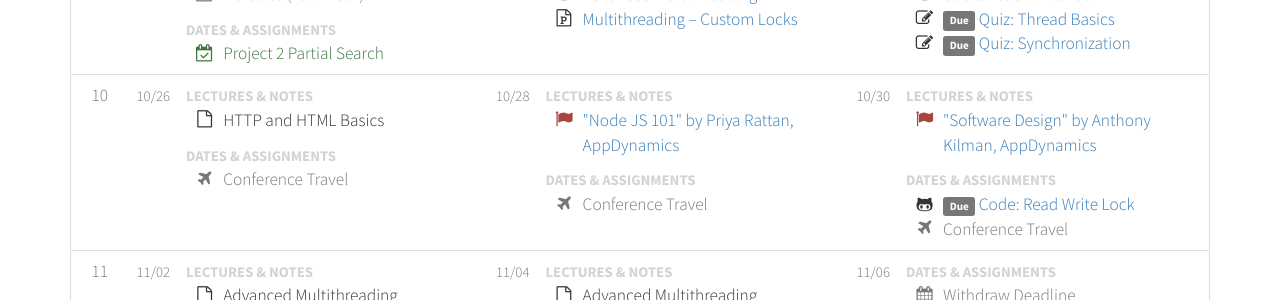
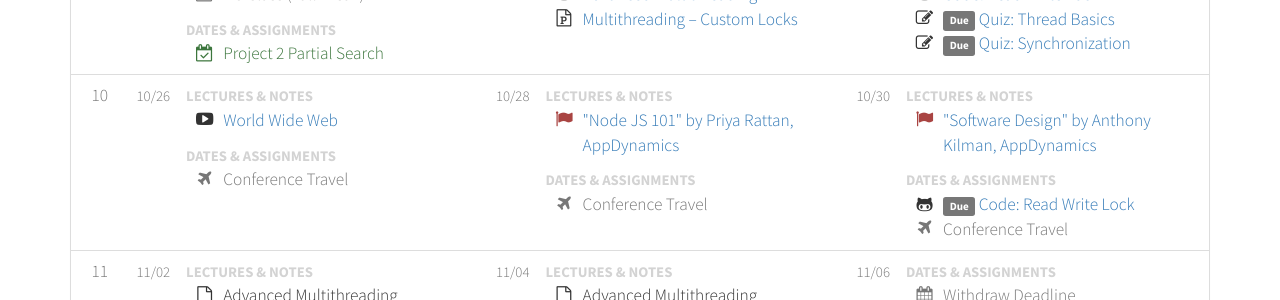
Before and after one commit to cs212/fall2015, a Jekyll site: the page built from schedule.html, in a window 1280 px wide and 900 px high, scrolled down 1641 px. Shown: the part 151-451 px from the top of the window. Built offline with Jekyll 4.4.1, drawn with Linux system fonts in a browser that asks for light colours; Markdown is read by kramdown in place of the engine named in the settings.

Commit message:
Added YouTube videos.

```diff
--- a/_data/schedule.yml
+++ b/_data/schedule.yml
@@ -402,7 +402,9 @@
   days :
     - class : 2015-10-26 # Mon
       notes :
-        - name : 'HTTP and HTML Basics'
+        - name : 'World Wide Web'
+          icon : 'fa-youtube-play'
+          link : 'https://www.youtube.com/playlist?list=PLm6V-0HXZmF2VBZ1DNto-e6lG_zggopxz'
       other :
         - name : 'Conference Travel'
           icon : 'fa-plane'
```
